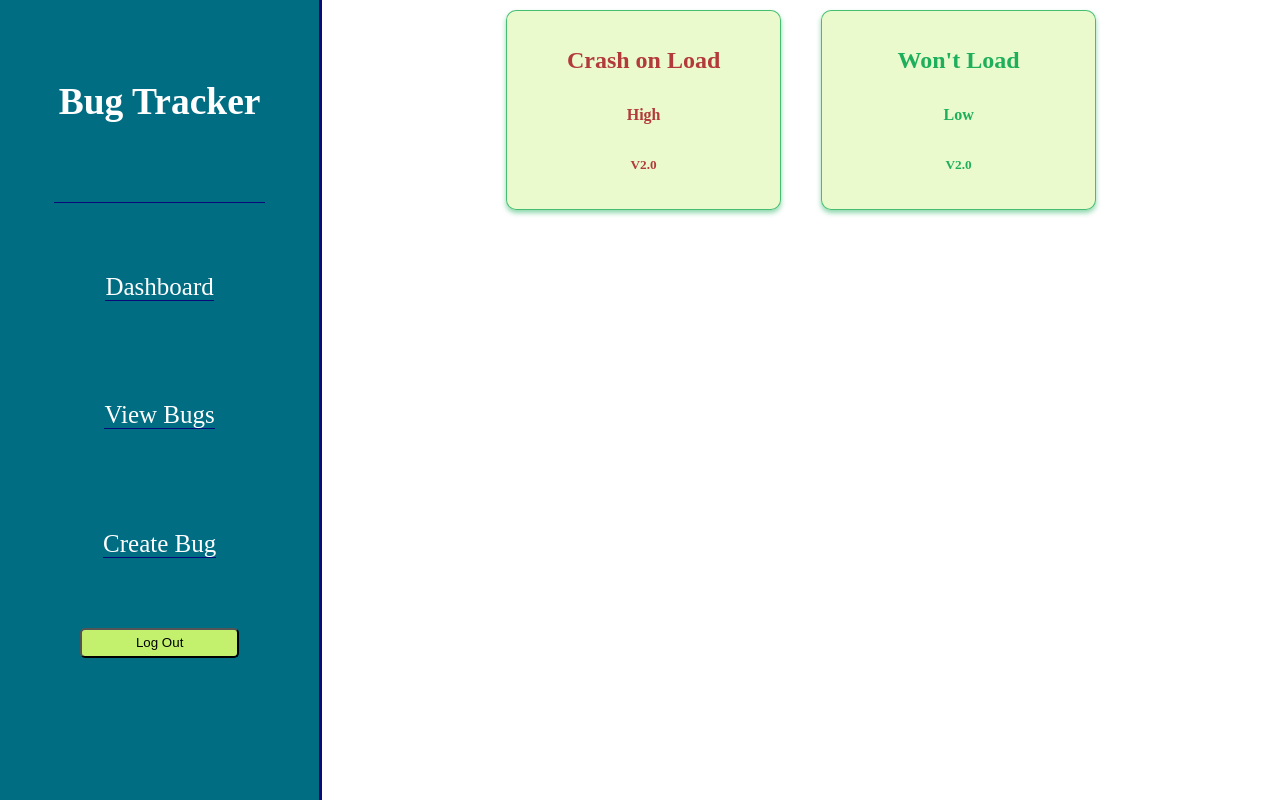
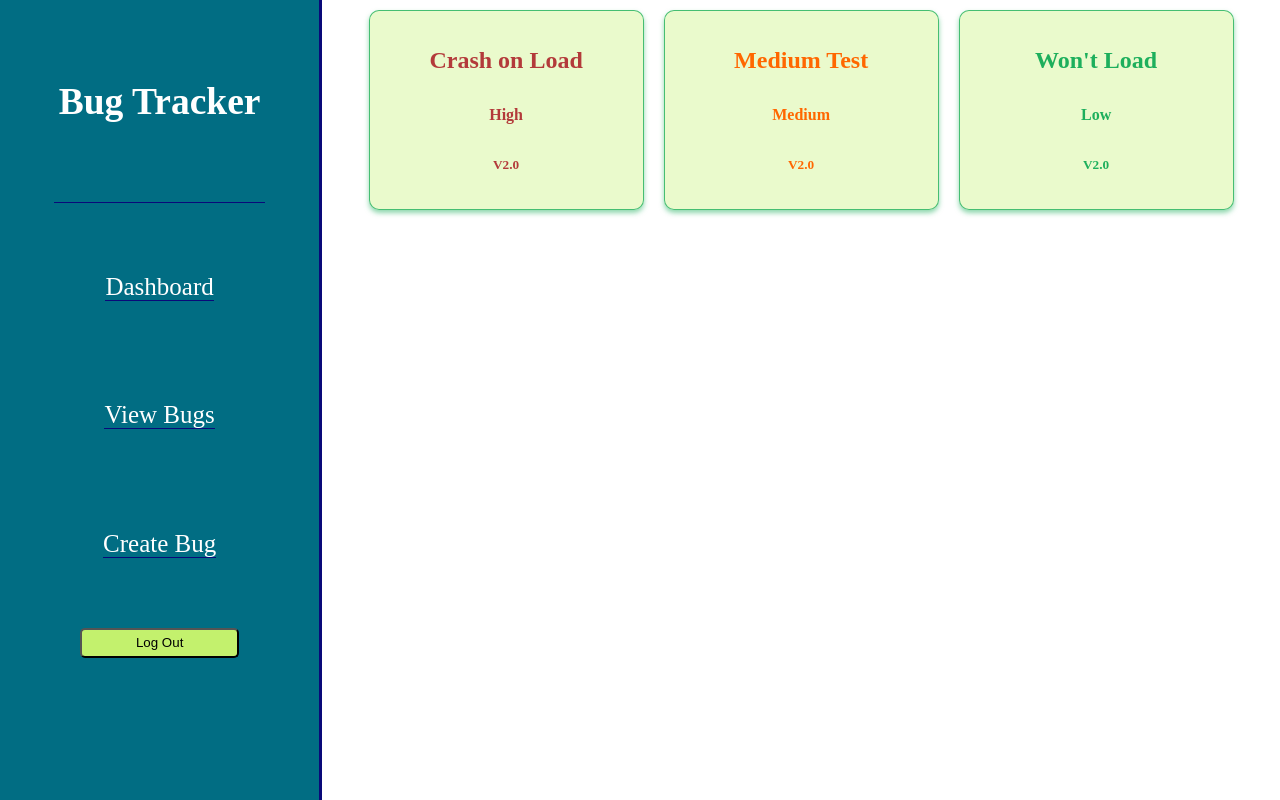
Before and after one commit to 0sorojo/React-Bug-tracker, a React (Create React App) app: page /viewbugs in a window 1280 px wide. Both pictures are taken after typing "Sample", "Sample123" into the empty fields and a click on the button "Log In". Built offline with nearby package versions, Linux system fonts and the light colour scheme.

Commit message:
restyled page containers to better reflect needs and fix 6viewbugs6 bug

```diff
--- a/src/Controllers/bugController.js
+++ b/src/Controllers/bugController.js
@@ -31,6 +31,20 @@ export function retrieveBugs() {
     })
   );
 
+  data.push(
+    new bugModel({
+      _id: 888883,
+      name: "Medium Test",
+      details: "bug cards drift apart during flex wrap",
+      steps: "Open application and navigate to 6viewbugs6",
+      version: "V2.0",
+      priority: 2,
+      assigned: "Sophia",
+      creator: "Lo",
+      time: "20:20",
+    })
+  );
+
   let sorted = data.sort((a, b) => {
     return a.priority - b.priority;
   });
--- a/src/Views/Pages/CreateBug/createBug.css
+++ b/src/Views/Pages/CreateBug/createBug.css
@@ -1,4 +1,4 @@
-.page-container {
+.create-container {
   display: flex;
   flex: 3 0 0;
   justify-content: center;
--- a/src/Views/Pages/CreateBug/createBug.jsx
+++ b/src/Views/Pages/CreateBug/createBug.jsx
@@ -1,9 +1,10 @@
 import React from "react";
 import BugForm from "../../Components/Bug-Create-Edit/bugForm";
+import "./createBug.css"
 
 const ViewCreateBugPage = () => {
   return (
-    <div className="page-container">
+    <div className="create-container">
       <BugForm title="Create Bug" />
     </div>
   );
--- a/src/Views/Pages/ViewBugs/viewBugs.css
+++ b/src/Views/Pages/ViewBugs/viewBugs.css
@@ -1,8 +1,7 @@
-.page-container {
+.bug-page-container {
   display: flex;
   flex: 3 0 0;
   flex-wrap: wrap;
-  gap: 20px;
   justify-content: center;
   overflow: scroll;
   position: relative;
--- a/src/Views/Pages/ViewBugs/viewBugs.jsx
+++ b/src/Views/Pages/ViewBugs/viewBugs.jsx
@@ -28,7 +28,7 @@ const ViewBugPage = () => {
   }
 
   return (
-    <div className="page-container">
+    <div className="bug-page-container">
       {bugs.map((bug, key) => (
         <BugCard key={key} bug={bug} Clicked={BugClicked} />
       ))}
```
